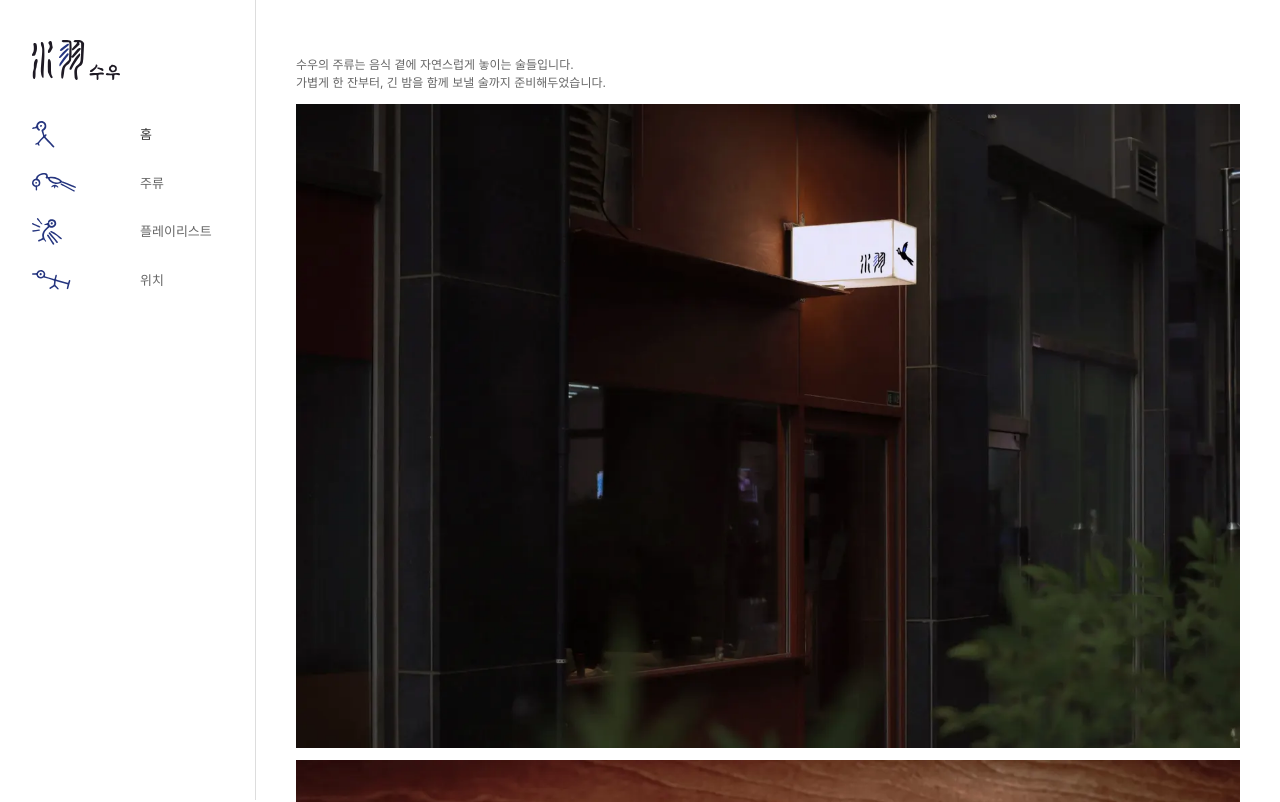
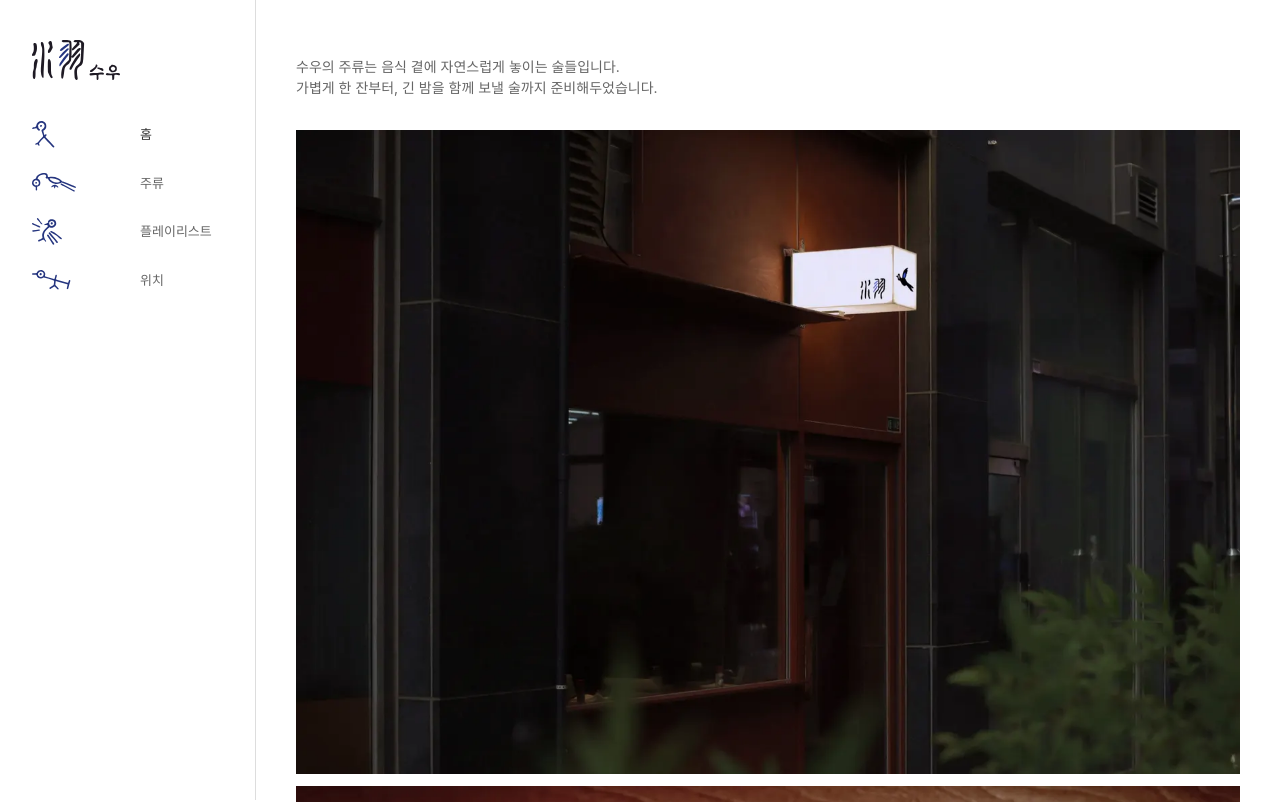
Before and after one commit to zionworklab-prog/soowoo-web, a Next.js app: page / in a window 1280 px wide. Shown: the top 802 px of the page. Built offline with nearby package versions, Linux system fonts and the light colour scheme; a web font is replaced by a local one.

Commit message:
Bump homepage intro copy size and desktop image gap
Desktop-only: 2px larger intro text and a wider gap before each photo
group, so the copy doesn't feel lost against the imagery.

```diff
--- a/app/page.tsx
+++ b/app/page.tsx
@@ -23,21 +23,21 @@ export default function Home() {
       </div>
 
       <div>
-        <p className="mt-4 text-body-small text-muted md:mt-0">
+        <p className="mt-4 text-body-small text-muted md:mt-0 md:text-[14px]">
           수우의 주류는 음식 곁에 자연스럽게 놓이는 술들입니다.
           <br />
           가볍게 한 잔부터, 긴 밤을 함께 보낼 술까지 준비해두었습니다.
         </p>
 
-        <div className="mt-3">
+        <div className="mt-3 md:mt-8">
           <PhotoRow photos={PHOTOS_GROUP_1} />
         </div>
 
-        <p className="mt-16 text-body text-ink sm:mt-20">
+        <p className="mt-16 text-body text-ink sm:mt-20 md:text-[15px]">
           수우는 물처럼 흐르는 시간과 깃처럼 잠시 내려앉는 순간을 담은 이름입니다.
         </p>
 
-        <div className="mt-3">
+        <div className="mt-3 md:mt-8">
           <PhotoRow photos={PHOTOS_GROUP_2} />
         </div>
       </div>
```
